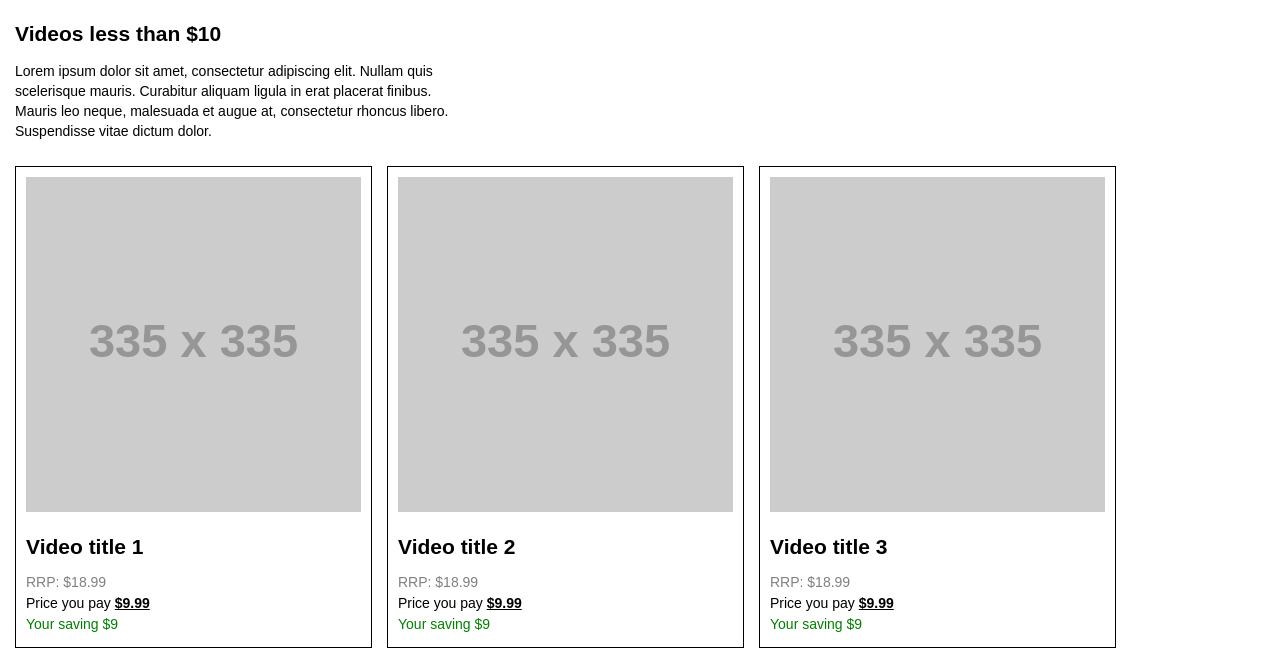
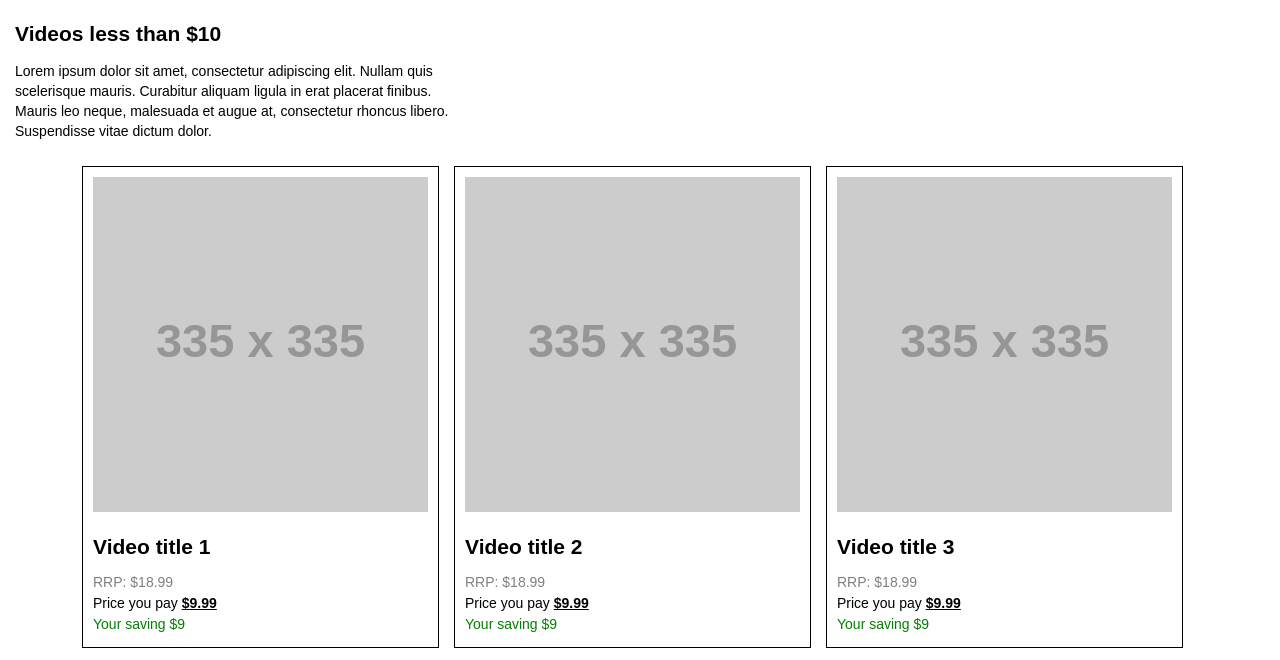
Before and after one commit to robert-arias/Lab-2, a website: page index.html in a window 1280 px wide. Shown: the part 139-799 px from the top of the page. Drawn offline with Linux system fonts and the light colour scheme; placeholder pictures from the web are drawn by us.

Commit message:
mobile finished

```diff
--- a/scss/components/_article.scss
+++ b/scss/components/_article.scss
@@ -8,7 +8,7 @@
         margin-bottom: 15px;
     }
     &__text {
-        width: 35%;
+        width: 450px;
         line-height: 20px;
         @media screen and (max-width: 800px) {
           width: 90%;
--- a/scss/components/_section.scss
+++ b/scss/components/_section.scss
@@ -1,6 +1,7 @@
 .section {
     display: flex;
     flex-wrap: wrap;
+    justify-content: center;
     margin: 25px 15px;
 
     @media screen and (max-width: 800px) {
```
Also changed, not shown: css/styles.css.
